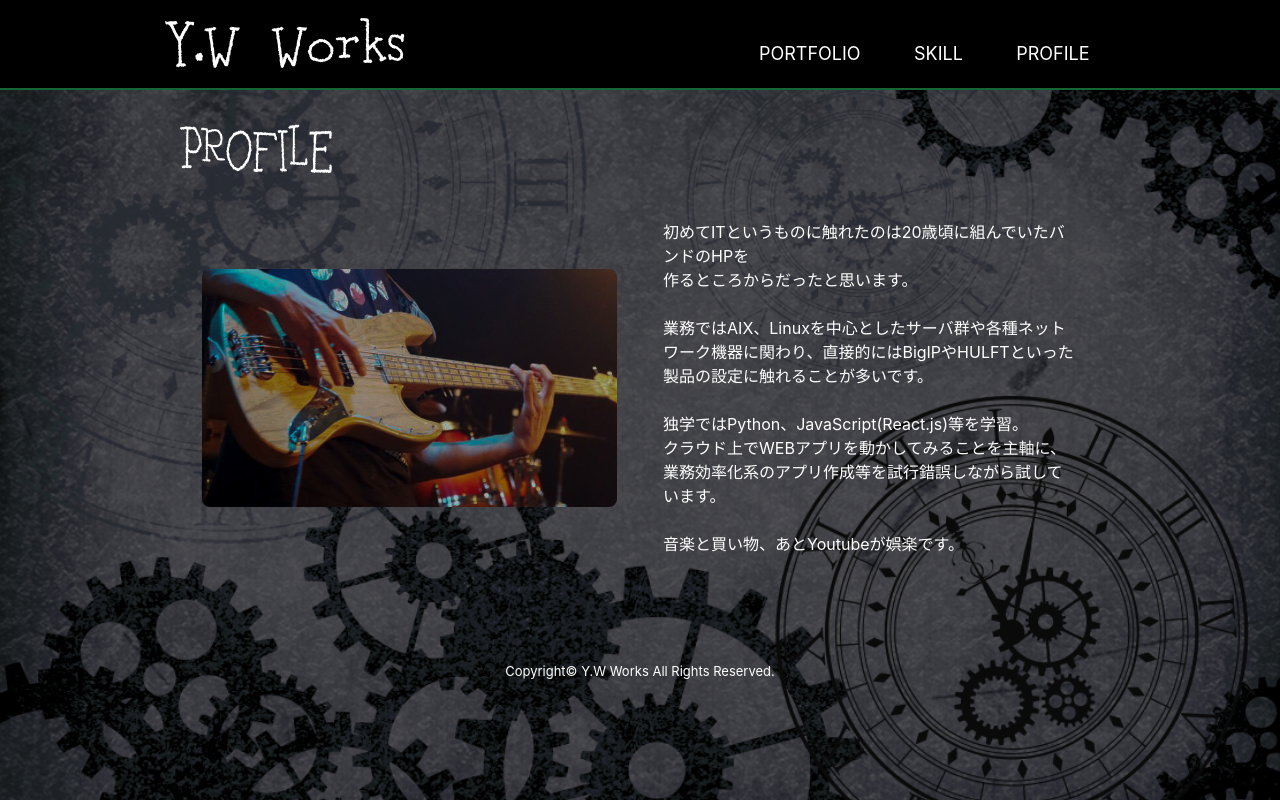
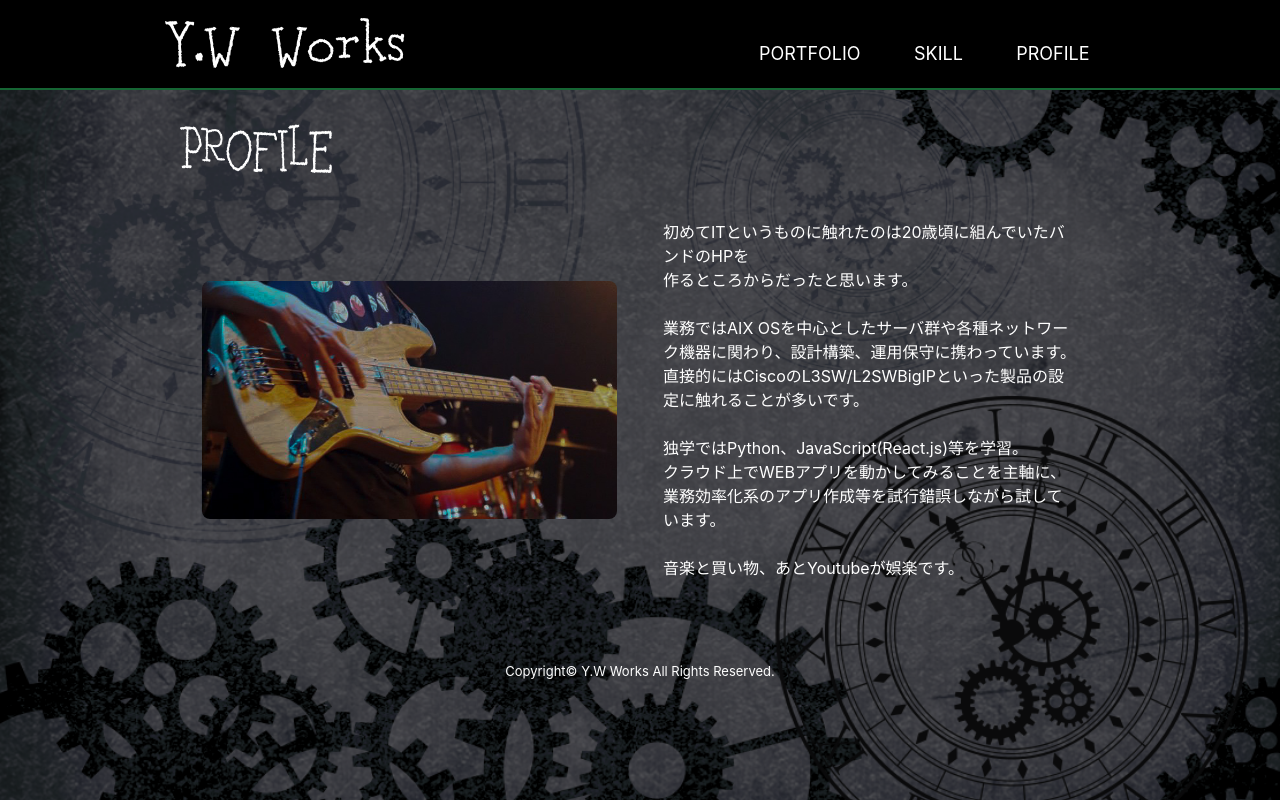
Before and after one commit to Y-Watanabe-Eng/pages, a React (Vite) app: page /Profile in a window 1280 px wide. Built offline with nearby package versions, Linux system fonts and the light colour scheme.

Commit message:
Profile.jsx の更新

```diff
--- a/src/components/Profile.jsx
+++ b/src/components/Profile.jsx
@@ -18,7 +18,7 @@ export const Profile = () => {
             <div>
                 <p className='text-base'>初めてITというものに触れたのは20歳頃に組んでいたバンドのHPを<br/>
                 作るところからだったと思います。</p><br/>
-                <p className='text-base'> 業務ではAIX、Linuxを中心としたサーバ群や各種ネットワーク機器に関わり、直接的にはBigIPやHULFTといった製品の設定に触れることが多いです。</p><br/>
+                <p className='text-base'> 業務ではAIX OSを中心としたサーバ群や各種ネットワーク機器に関わり、設計構築、運用保守に携わっています。直接的にはCiscoのL3SW/L2SWBigIPといった製品の設定に触れることが多いです。</p><br/>
                 <p>独学ではPython、JavaScript(React.js)等を学習。<br/>
                 クラウド上でWEBアプリを動かしてみることを主軸に、業務効率化系のアプリ作成等を試行錯誤しながら試しています。</p><br/>
                 <p className='text-base'>音楽と買い物、あとYoutubeが娯楽です。</p>
```
